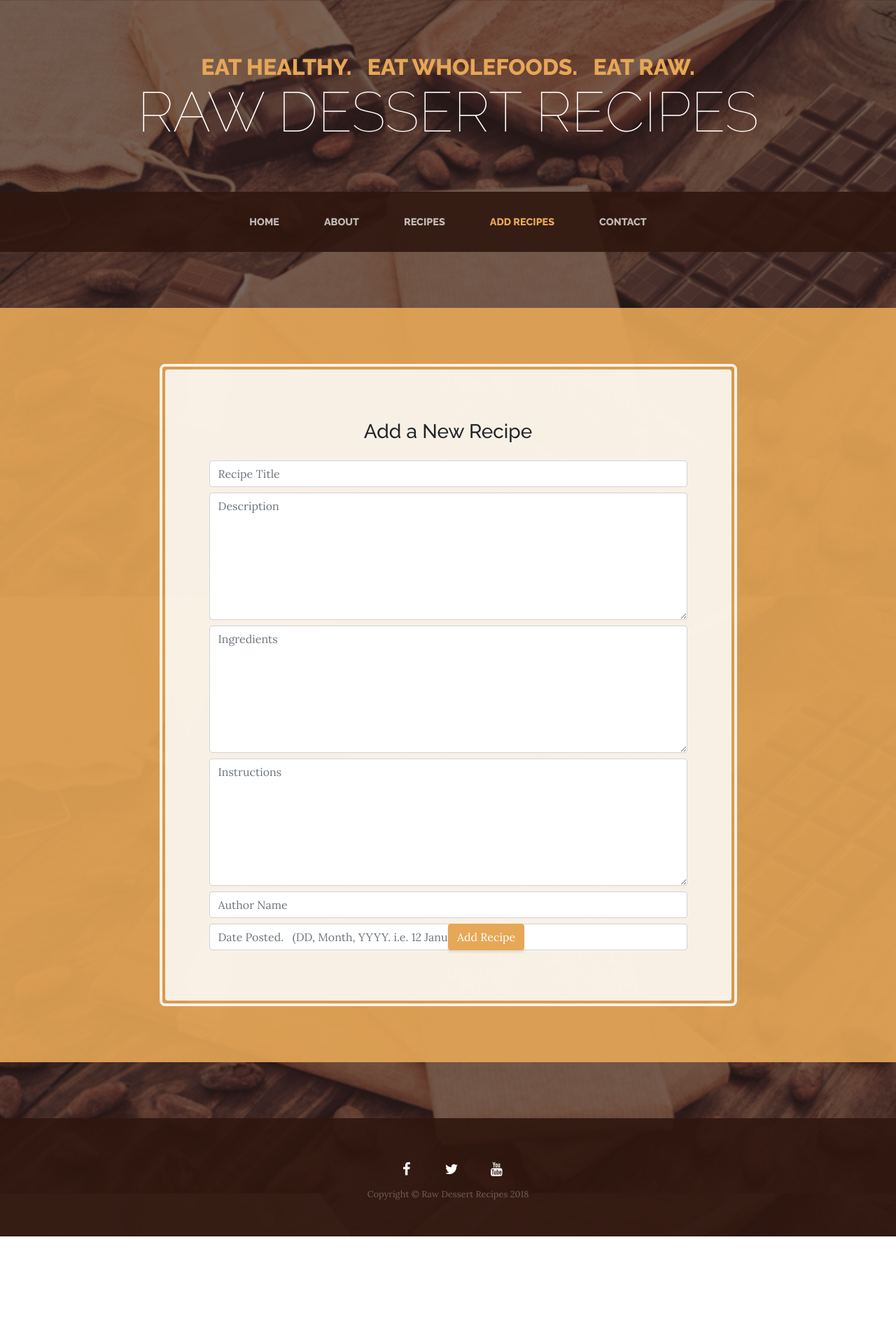
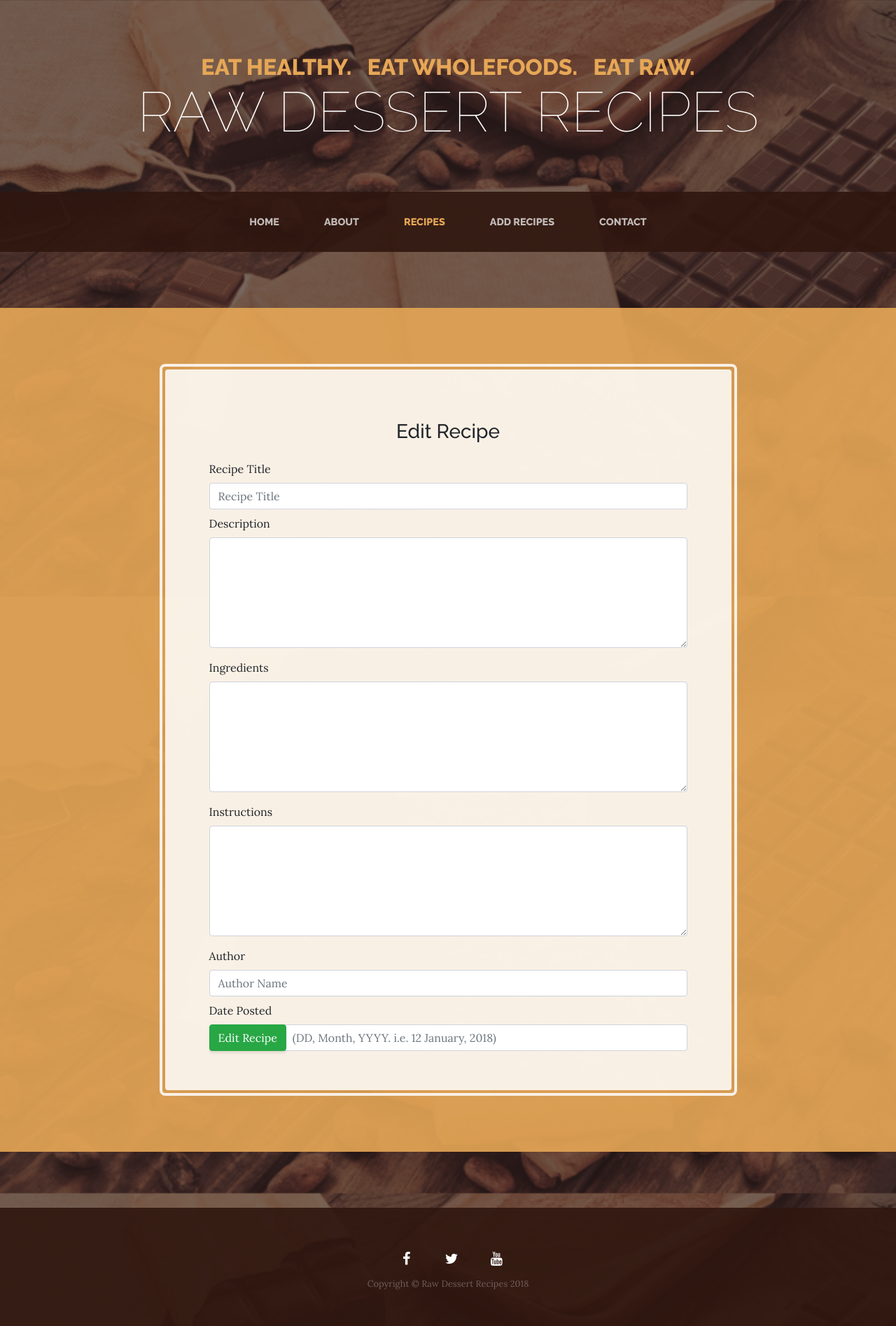
Before and after one commit to Code-Institute-Submissions/raw-dessert-recipes, a Flask app: template templates/editrecipe.html in a window 1280 px wide. Shown: the whole page at 70% size. Before the commit the page ends 1767 px from the top, so only its background shows below. Run offline with Flask 2, Linux system fonts and the light colour scheme; the template is opened without the code that fills it, so the values that code supplies are empty; some libraries are stand-ins or nearby versions.

Commit message:
Completed form on editrecipe.html, button on a number of forms requires amending as its not sitting below the last form input field.

```diff
--- a/templates/addrecipe.html
+++ b/templates/addrecipe.html
@@ -96,7 +96,6 @@
                                     <div class="mt-4" style="text-align: center">
                                         <button class="btn btn-primary" type="submit" name="action">Add Recipe</button>
                                     </div>
-
                                 </form>
                             </div>
                         </div>
--- a/templates/editrecipe.html
+++ b/templates/editrecipe.html
@@ -51,10 +51,10 @@
                     <li class="nav-item px-lg-4">
                         <a class="nav-link text-uppercase text-expanded" href="{{ url_for('about') }}">About</a>
                     </li>
-                    <li class="nav-item px-lg-4">
+                    <li class="nav-item active px-lg-4">
                         <a class="nav-link text-uppercase text-expanded" href="{{ url_for('get_recipes') }}">Recipes</a>
                     </li>
-                    <li class="nav-item active px-lg-4">
+                    <li class="nav-item px-lg-4">
                         <a class="nav-link text-uppercase text-expanded" href="{{ url_for('add_recipe') }}">Add Recipes</a>
                     </li>
                     <li class="nav-item px-lg-4">
@@ -65,39 +65,45 @@
         </div>
     </nav>
 
+
     <section class="page-section cta">
         <div class="container">
             <div class="row">
                 <div class="col-xl-9 mx-auto">
-                    <div class="cta-inner text-center rounded">
+                    <div class="cta-inner rounded">
                         <div class="col-md-12">
                             <div class="form-area">
+                                <form role="form">
+                                    <br style="clear:both">
                                     <form action="{{ url_for('insert_recipe') }}" method="POST" role="form">
-                                    <br style="clear:both">
-                                    <h3 style="margin-bottom: 25px; text-align: center;">Add a New Recipe</h3>
+                                        <h3 style="margin-bottom: 25px; text-align: center;">Edit Recipe</h3>
                                         <div class="input-field mb-2">
+                                            <label for="method">Recipe Title</label>
                                             <input type="text" class="form-control" id="recipe_title" name="recipe_title" placeholder="Recipe Title" value="{{recipe.recipe_title}}">
                                         </div>
-                                    <div class="input-field mb-2">
-                                        <textarea class="form-control" type="description" id="description" placeholder="Description" maxlength="140" rows="7"></textarea>
+                                        <div class="form-group">
+                                            <label for="method">Description</label>
+                                            <textarea id="description" name="description" type="text" class="form-control" rows="6">{{recipe.description}}</textarea>
+                                        </div>
+                                        <div class="form-group">
+                                            <label for="method">Ingredients</label>
+                                            <textarea id="ingredients" name="ingredients" type="text" class="form-control" rows="6">{{recipe.ingredients}}</textarea>
+                                        </div>
+                                        <div class="form-group">
+                                            <label for="method">Instructions</label>
+                                            <textarea id="instructions" name="instructions" type="text" class="form-control" rows="6">{{recipe.instructions}}</textarea>
                                         </div>
                                         <div class="input-field mb-2">
-                                        <textarea class="form-control" type="ingredients" id="ingredients" placeholder="Ingredients" maxlength="140" rows="7"></textarea>
-                                    </div>
-                                    <div class="input-field mb-2">
-                                        <textarea class="form-control" type="instructions" id="instructions" placeholder="Instructions" maxlength="140" rows="7"></textarea>
-                                    </div>
-                                    <div class="input-field mb-2">
+                                            <label for="method">Author</label>
                                             <input type="text" class="form-control" id="author_name" name="author_name" placeholder="Author Name" value="{{recipe.author_name}}">
                                         </div>
                                         <div class="input-field mb-2">
-                                        <input type="text" class="form-control" id="date_posted" name="date_posted" placeholder="Date Posted.   (DD, Month, YYYY. i.e. 12 January, 2018)" required>
+                                            <label for="method">Date Posted</label>
+                                            <input type="text" class="form-control" id="date_posted" name="date_posted" placeholder="Date Posted.   (DD, Month, YYYY. i.e. 12 January, 2018)">
                                         </div>
-                                    <div class="mt-4" style="text-align: center">
-                                        <button class="btn btn-primary" type="submit" name="action">Add Recipe</button>
+                                        <button type="submit" name="action" class="btn btn-success">Edit Recipe</button>
+                                    </form>
                             </div>
-
-                                </form>
                         </div>
                     </div>
                 </div>
--- a/templates/recipes.html
+++ b/templates/recipes.html
@@ -70,14 +70,14 @@
             <div class="row">
                 <div class="card-group">
                     {% for recipe in recipes %}
-                    <div class="col-md-4 mt-5 mb-5 d-flex align-items-stretch">
+                    <div class="col-md-4 mt-2 mb-2 d-flex align-items-stretch">
                         <div class="card">
                             <img class="img-fluid" src="https://image.freepik.com/free-photo/melted-chocolate-bowl-and-crushed-bar-on-chopping-board-with-wooden-spoon_23-2147867190.jpg" alt="Card image cap">
                             <div class="card-body">
-                                <h4 class="card-title" style="text-align: center">{{recipe.recipe_title}}</h4>
+                                <h5 class="card-title" style="text-align: center"><strong>{{recipe.recipe_title}}</h5></strong>
                                 <p class="card-text">{{recipe.description}}</p>
                             </div>
-                            <a href="{{url_for('view_recipe', recipe_id=recipe._id)}}" class="btn btn-warning">View Recipe</a>
+                            <a href="{{url_for('view_recipe', recipe_id=recipe._id)}}" class="btn btn-primary">View Recipe</a>
                         </div>
                     </div>
                     {% endfor %}
```
Also changed, not shown: templates/viewrecipe.html (+3 -5 lines). Lines whose indentation alone changed are shown as unchanged.
